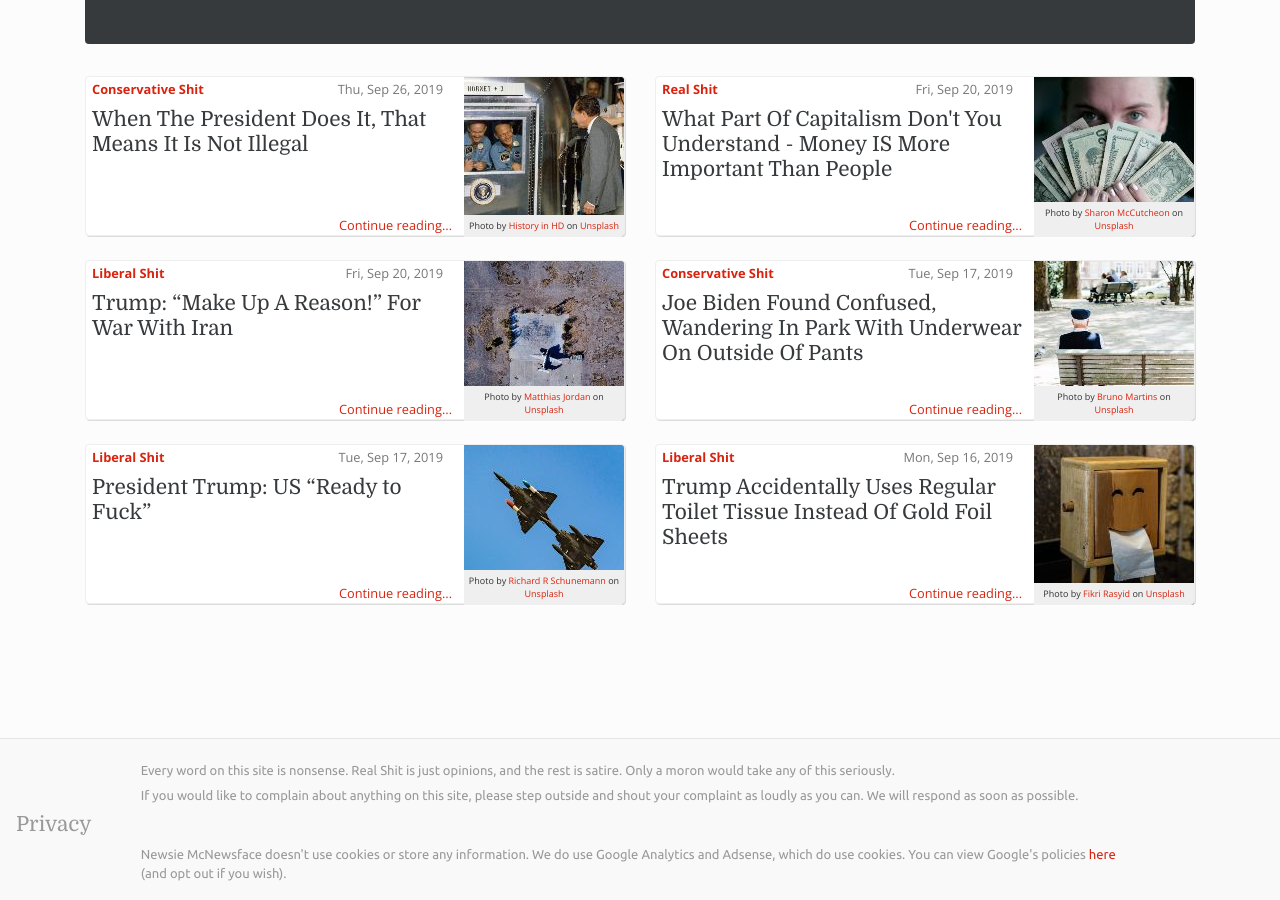
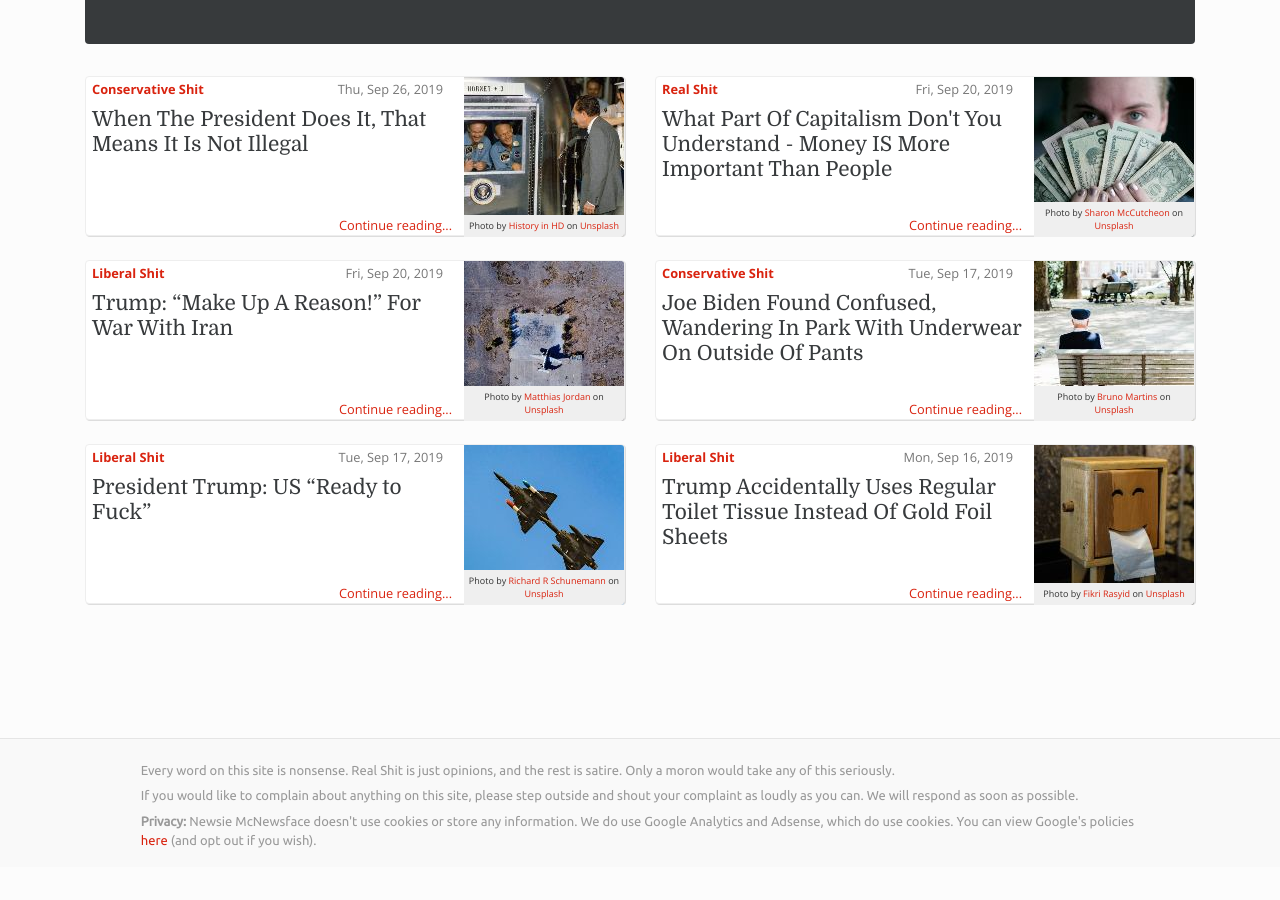
Before and after one commit to virtualstyle/newsface, a Jekyll site: the page built from index.html, in a window 1280 px wide and 900 px high, scrolled down 601 px. Built offline with Jekyll 4.4.1, drawn with Linux system fonts in a browser that asks for light colours; nearby versions of some CDN libraries; the list of posts is cut into pages by our own code; after the commit the page ends 1468 px from its top, so only the background shows below that.

Commit message:
Final privacy shit.

```diff
--- a/_includes/footer.html
+++ b/_includes/footer.html
@@ -4,8 +4,8 @@
   <p>
     If you would like to complain about anything on this site, please step outside and shout your complaint as loudly as you can. We will respond as soon as possible.
   </p>
-  <h3 style="text-align:left;">Privacy</h3>
   <p>
+    <b>Privacy:</b>
     Newsie McNewsface doesn't use cookies or store any information. We do use Google Analytics and Adsense, which do use cookies. You can view Google's policies <a href="https://policies.google.com/technologies/partner-sites" target="_blank">here</a> &lpar;and opt out if you wish&rpar;.
   </p>
 </footer>
--- a/_sass/main.scss
+++ b/_sass/main.scss
@@ -56,7 +56,7 @@ p {
 .blog-footer {
   margin-top: 110px;
 
-  p {
+  p{
     width: 80%;
     text-align: left;
     margin: 6px auto;
```
